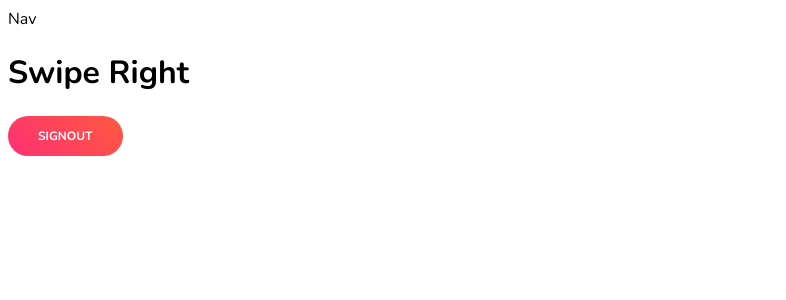
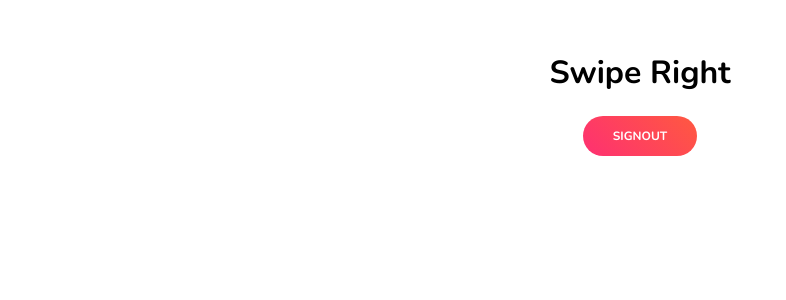
Before and after one commit to somunachima/homies, a JavaScript app: page / in a window 1280 px wide. Shown: the top 300 px of the page, without its empty margins (0-786 px from the left). Built offline with nearby package versions, Linux system fonts and the light colour scheme; the HTML template or start-up script is replaced by a standard one.

Commit message:
add styling to the navbar

```diff
--- a/src/components/Nav.js
+++ b/src/components/Nav.js
@@ -1,6 +1,12 @@
+import logo from '../images/logo.png'
+
 const Nav = () => {
   return (
-      <div>Nav</div>
+      <nav>
+        <div className="logo-area">
+          <img className="logo" src=""/>
+        </div>
+      </nav>
   )
 }
 export default Nav
--- a/src/index.css
+++ b/src/index.css
@@ -1,12 +1,16 @@
 @import url('https://fonts.googleapis.com/css2?family=Nunito:ital,wght@0,200;0,300;0,400;0,500;0,700;1,200;1,300;1,400;1,500;1,700&display=swap');
+
+* {
+  font-family: 'Nunito', sans-serif;
+}
 
 html {
   margin: 0;
   padding: 0;
 }
 
-* {
-  font-family: 'Nunito', sans-serif;
+body {
+  text-align: center;
 }
 
 .home-btn {
@@ -18,5 +22,9 @@ html {
   border-radius: 1.5rem;
   border: none;
   padding: 12px 30px;
+}
 
+.home-btn:hover {
+  transition: 3s;
+  background: linear-gradient(260deg, #fe3072, #ff5940);
 }
```
